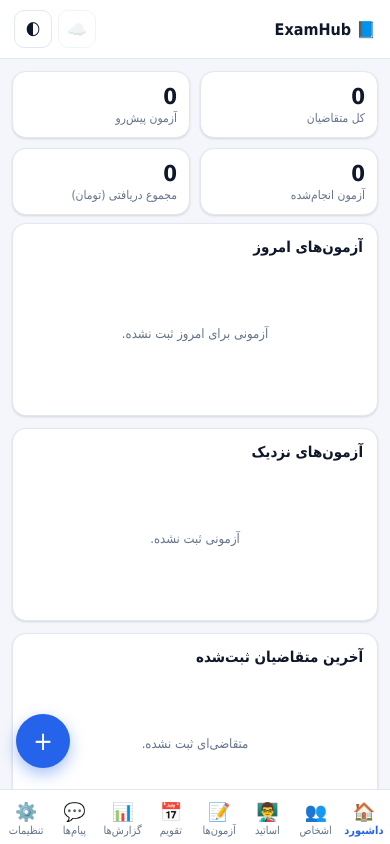
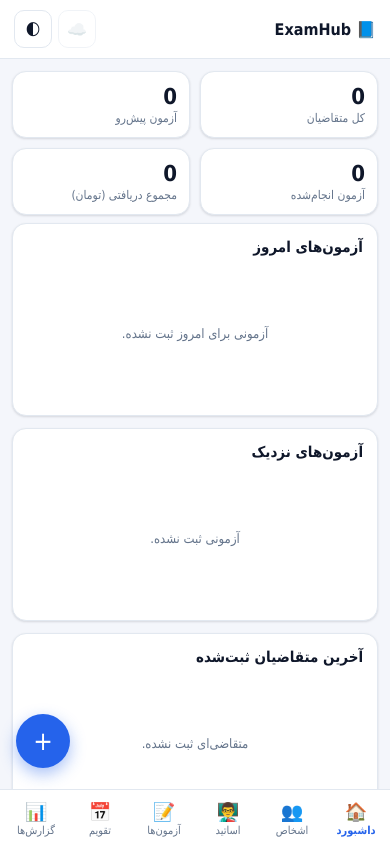
Before and after one commit to Antic-mr/ExamHub, a plain HTML site: page index.html in a window 390 px wide. Drawn offline with Linux system fonts and the light colour scheme.

Commit message:
Polish responsive navigation and calendar controls

```diff
--- a/index.html
+++ b/index.html
@@ -73,11 +73,11 @@ main{padding:12px; max-width:720px; margin:0 auto}
 
 nav.tabbar{
   position:fixed; bottom:0; right:0; left:0; z-index:20; background:var(--surface);
-  border-top:1px solid var(--border); display:flex; justify-content:space-around;
-  padding:4px 2px env(safe-area-inset-bottom);
+  border-top:1px solid var(--border); display:flex; justify-content:flex-start; overflow-x:auto;
+  scrollbar-width:none; padding:4px 2px env(safe-area-inset-bottom);
 }
 nav.tabbar button{
-  flex:1; background:transparent; border:none; color:var(--muted); font-size:11px;
+  flex:0 0 12.5%; min-width:64px; background:transparent; border:none; color:var(--muted); font-size:11px;
   display:flex; flex-direction:column; align-items:center; gap:2px; padding:7px 2px; cursor:pointer; border-radius:10px;
 }
 nav.tabbar button .ic{font-size:18px}
@@ -172,6 +172,7 @@ table th{color:var(--muted); font-weight:600; font-size:12px}
 .calendar-grid .day{
   aspect-ratio:1; display:flex; flex-direction:column; align-items:center; justify-content:center;
   border-radius:10px; font-size:12px; cursor:pointer; border:1px solid transparent; position:relative;
+  background:transparent; color:inherit; font-family:inherit;
 }
 .calendar-grid .day.today{border-color:var(--primary)}
 .calendar-grid .day.empty{visibility:hidden}
```
